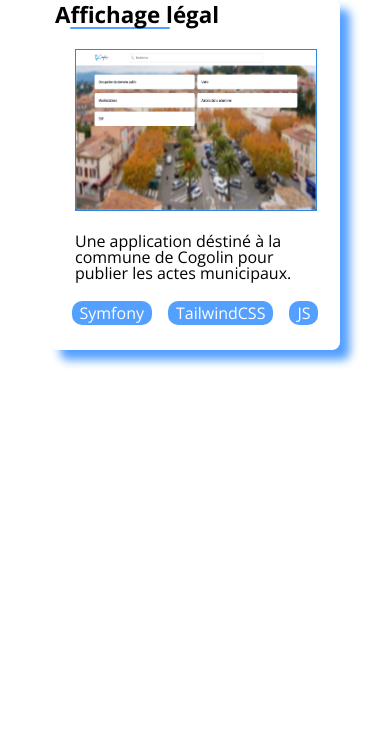
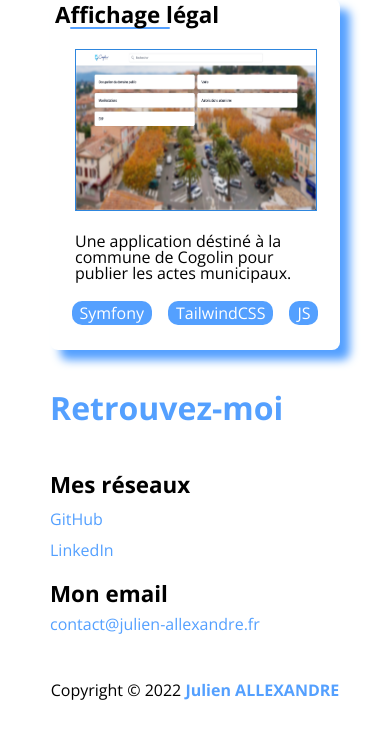
Before and after one commit to julienallexandre/julien-allexandre.fr, a PHP site: page / in a window 390 px wide. Shown: the part 1648-2396 px from the top of the page. Before the commit the page ends 2015 px from the top, so only its background shows below. Run offline with PHP 8.4, Linux system fonts and the light colour scheme.

Commit message:
Creation of the footer (#9)
* feat: creation of the mobile footer

* feat: creation of the desktop footer

```diff
--- a/assets/styles/style.css
+++ b/assets/styles/style.css
@@ -14,6 +14,10 @@
         5.2 Desktop
     6. Projects
         6.1 Mobile
+        6.2 Desktop
+    7. Footer
+        7.1 Mobile
+        7.2 Desktop
  */
 
 /*
@@ -496,3 +500,77 @@ html * {
     }
 
 }
+
+/*
+    Footer Mobile
+ */
+
+.footer {
+    margin: 50px 50px;
+}
+
+.footer__title {
+    font-weight: 700;
+    font-size: 2rem;
+    color: var(--blue-ligth);
+}
+
+.footer__bloc {
+    margin: 50px 0;
+}
+
+.footer__socials {
+    margin-bottom: 25px;
+}
+
+.footer__socials-title {
+    font-weight: 700;
+    font-size: 1.4rem;
+    margin-bottom: 10px;
+}
+
+.footer__social-item {
+    margin: 15px 0;
+}
+
+.footer__social-link {
+    text-decoration: none;
+    color: var(--blue-ligth);
+}
+
+.footer__email-title {
+    font-weight: 700;
+    font-size: 1.4rem;
+    margin-bottom: 10px;
+}
+
+.footer__email-link {
+    text-decoration: none;
+    color: var(--blue-ligth);
+}
+
+.footer__rights {
+    text-align: center;
+}
+
+.footer__rights a {
+    text-decoration: none;
+    font-weight: 700;
+    color: var(--blue-ligth);
+}
+
+/*
+    Footer Desktop
+ */
+
+@media screen and (min-width: 768px) {
+
+    .footer__bloc {
+        display: flex;
+    }
+
+    .footer__socials {
+        margin: 0 250px 0 0;
+    }
+
+}
--- a/index.php
+++ b/index.php
@@ -24,7 +24,7 @@
                 <a href="#realisations" class="menu__link">Réalisations</a>
             </li>
             <li class="menu__item menu__contact">
-                <a href="" class="menu__link">Me contacter</a>
+                <a href="#contact" class="menu__link">Me contacter</a>
             </li>
         </ul>
         <div class="menu__mobile" id="menu_mobile">
@@ -47,7 +47,7 @@
         </div>
         <div class="presentation__btn">
             <a href="#realisations" class="presentation__btn-link">Mes réalisations</a>
-            <a href="" class="presentation__btn-link">Me contacter</a>
+            <a href="#contact" class="presentation__btn-link">Me contacter</a>
         </div>
     </div>
 </section>
@@ -131,6 +131,27 @@
         </div>
     </div>
 </section>
+<footer class="footer" id="contact">
+    <h2 class="footer__title">Retrouvez-moi</h2>
+    <div class="footer__bloc">
+        <div class="footer__socials">
+            <h4 class="footer__socials-title">Mes réseaux</h4>
+            <ul class="footer__socials-items">
+                <li class="footer__social-item">
+                    <a href="https://github.com/julienallexandre" class="footer__social-link" target="_blank">GitHub</a>
+                </li>
+                <li class="footer__social-item">
+                    <a href="https://www.linkedin.com/in/julienallexandre/" class="footer__social-link" target="_blank">LinkedIn</a>
+                </li>
+            </ul>
+        </div>
+        <div class="footer__email">
+            <h4 class="footer__email-title">Mon email</h4>
+            <a href="mailto:contact@julien-allexandre.fr" class="footer__email-link" target="_blank">contact@julien-allexandre.fr</a>
+        </div>
+    </div>
+    <p class="footer__rights">Copyright &copy; 2022 <a href="https://julien-allexandre.fr">Julien ALLEXANDRE</a></p>
+</footer>
 
 <script src="assets/js/index.js"></script>
 </body>
```
